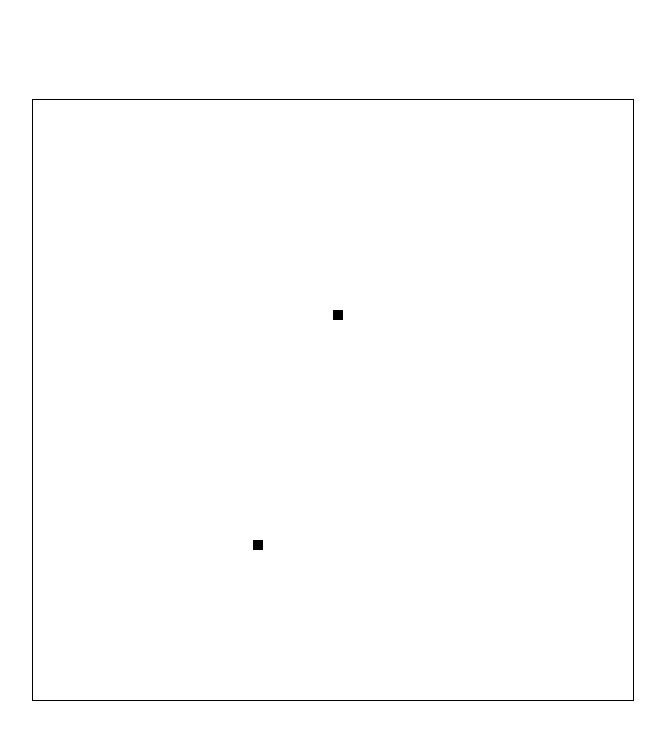
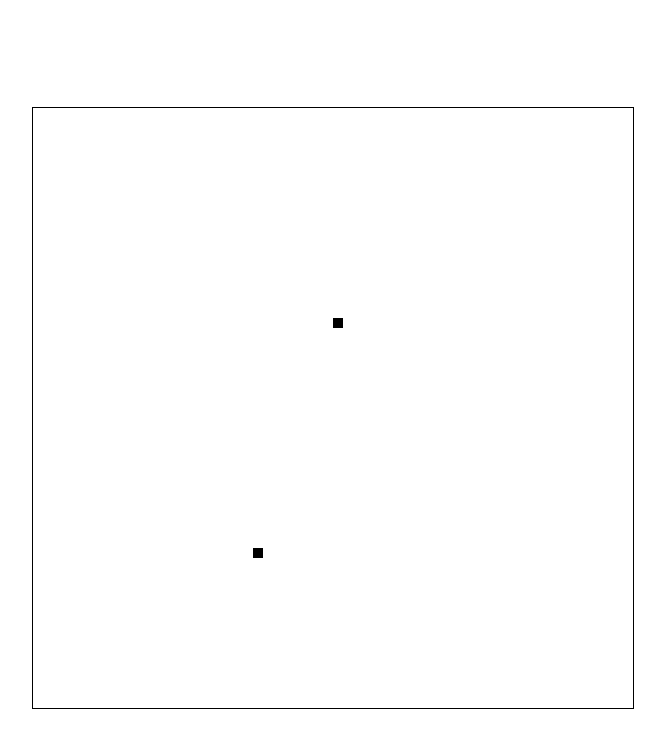
Before and after one commit to Chrisissorry/snake, a plain HTML site: page index.html in a window 1280 px wide. Both pictures are taken after a click on the button "easy". Shown: the whole page, without its empty margins (307-972 px from the left). Drawn offline with Linux system fonts and the light colour scheme.

Commit message:
added Flexbox

```diff
--- a/index.html
+++ b/index.html
@@ -3,30 +3,37 @@
 <head>
 <title>A Game of Snake Clone</title>
   <style>
-    #gamescreen {
-      border: 1px solid black;
-      position: absolute;
-      top: 50%;
-      left: 50%;
-      transform: translate(-50%, -50%);
-      visibility: hidden;
+    #button {
+      font-size: 3em;
     }
-    #button {
-      position: absolute;
-      top: 50%;
-      left: 50%;
-      transform: translate(-50%, -50%);
+    #canvascontainer {
+      display: flex;
+      align-items: center;
+      justify-content: center;
+      min-height: 100vh;
+    }
+    #startscreen{
+      display: flex;
+      flex-direction: column;
+      align-items: center;
+      justify-content: center;
+      min-height: 100vh;
     }
   </style>
 </head>
 
 <body>
-<div id="button">
-  <button onclick="easy()">easy</button>
-  <button onclick="medium()">medium</button>
-  <button onclick="hard()">hard Hell Yeah!!!</button>
+
+<div id="startscreen">
+  <img id="titleimage" src="https://cdn-icons.flaticon.com/png/512/3975/premium/3975426.png?token=exp=1633699285~hmac=0a80efb5de5621c5a7e5daf91429c882">
+    <div id="button">
+      <button onclick="easy()">easy</button>
+      <button onclick="medium()">medium</button>
+      <button onclick="hard()">hard Hell Yeah!!!</button>
+    </div>
 </div>
-  <canvas id="gamescreen" width="600" height="600"></canvas>
+<div id="canvascontainer">
+</div>
   <script>
 
     // for debugging
@@ -44,10 +51,11 @@
     var snake = new Array();
     var speed;
 
-    var gamescreen = document.getElementById('gamescreen');
-    var gamescreen_height = gamescreen.height;
-    var gamescreen_width = gamescreen.width;
-    var ctx = gamescreen.getContext('2d');
+    var startscreen = document.getElementById("startscreen");
+    var gamescreen;
+    var gamescreen_height;
+    var gamescreen_width;
+    var ctx;
 
     var SEGMENT_WIDTH = 10;
     var SEGMENT_HEIGHT = 10;
@@ -193,32 +201,50 @@
       return Math.floor(((Math.random() * (max - min +1)) + min)/10)*10;
     }
 
-    function init() {
-      init_apple();
+    function loadCanvas() {
+      var canvas = document.createElement("canvas");
+      div = document.getElementById("canvascontainer");
+      canvas.id = "gamescreen";
+      canvas.width = 600;
+      canvas.height = 600;
+      canvas.style.border = "1px solid";
+      div.appendChild(canvas);
     }
 
     function easy(){
+      startscreen.remove();
+      loadCanvas();
       speed = 300;
-      init();
+      gamescreen = document.getElementById("gamescreen");
+      gamescreen_height = gamescreen.height;
+      gamescreen_width = gamescreen.width;
+      ctx = gamescreen.getContext("2d");
+      init_apple();
       draw();
-      document.getElementById("button").style.visibility = "hidden";
-      document.getElementById("gamescreen").style.visibility = "visible";
     }
 
     function medium(){
+      startscreen.remove();
+      loadCanvas();
       speed = 200;
-      init();
+      gamescreen = document.getElementById("gamescreen");
+      gamescreen_height = gamescreen.height;
+      gamescreen_width = gamescreen.width;
+      ctx = gamescreen.getContext("2d");
+      init_apple();
       draw();
-      document.getElementById("button").style.visibility = "hidden";
-      document.getElementById("gamescreen").style.visibility = "visible";
     }
 
     function hard(){
+      startscreen.remove();
+      loadCanvas();
       speed = 150;
-      init();
+      gamescreen = document.getElementById("gamescreen");
+      gamescreen_height = gamescreen.height;
+      gamescreen_width = gamescreen.width;
+      ctx = gamescreen.getContext("2d");
+      init_apple();
       draw();
-      document.getElementById("button").style.visibility = "hidden";
-      document.getElementById("gamescreen").style.visibility = "visible";
     }
 
   </script>
```
